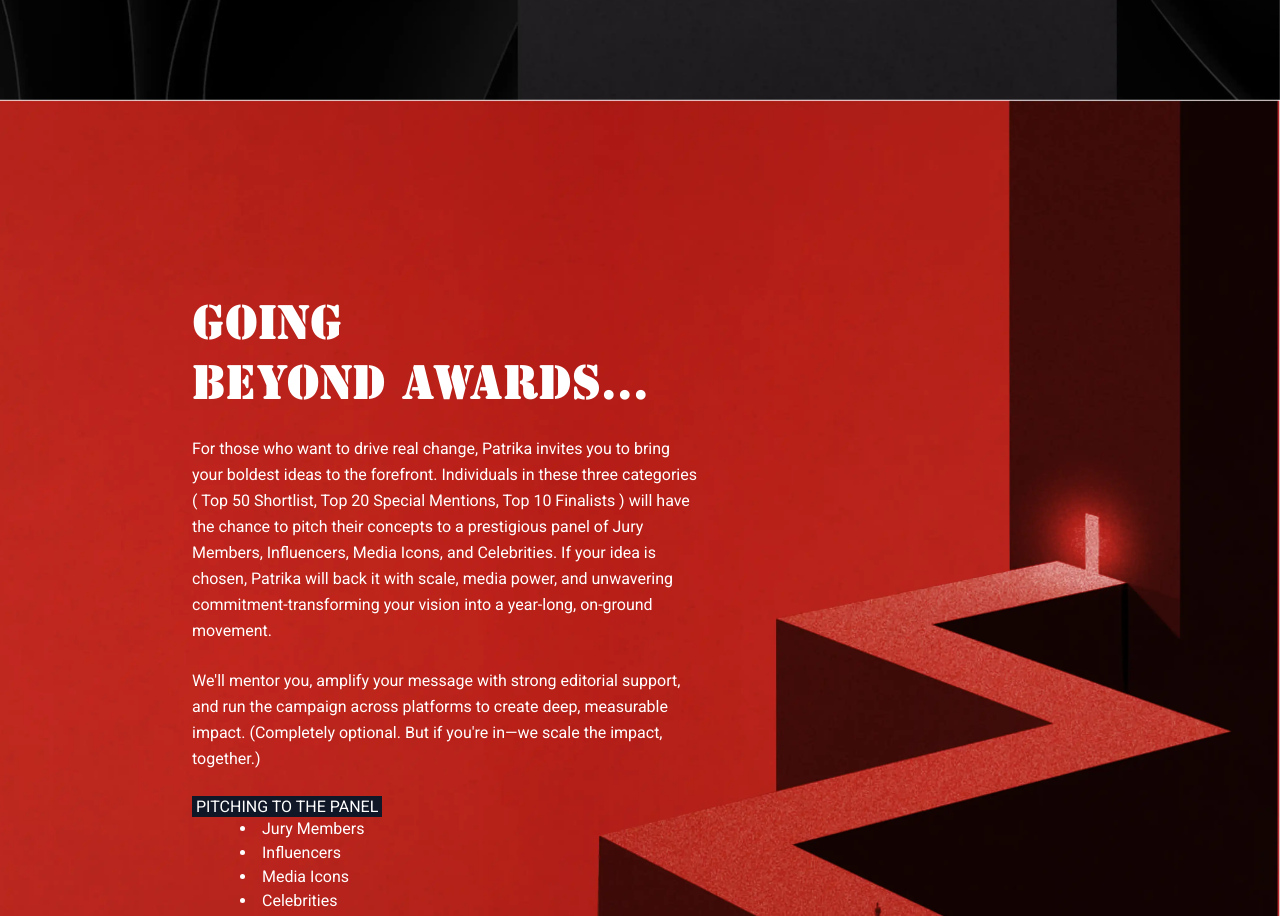
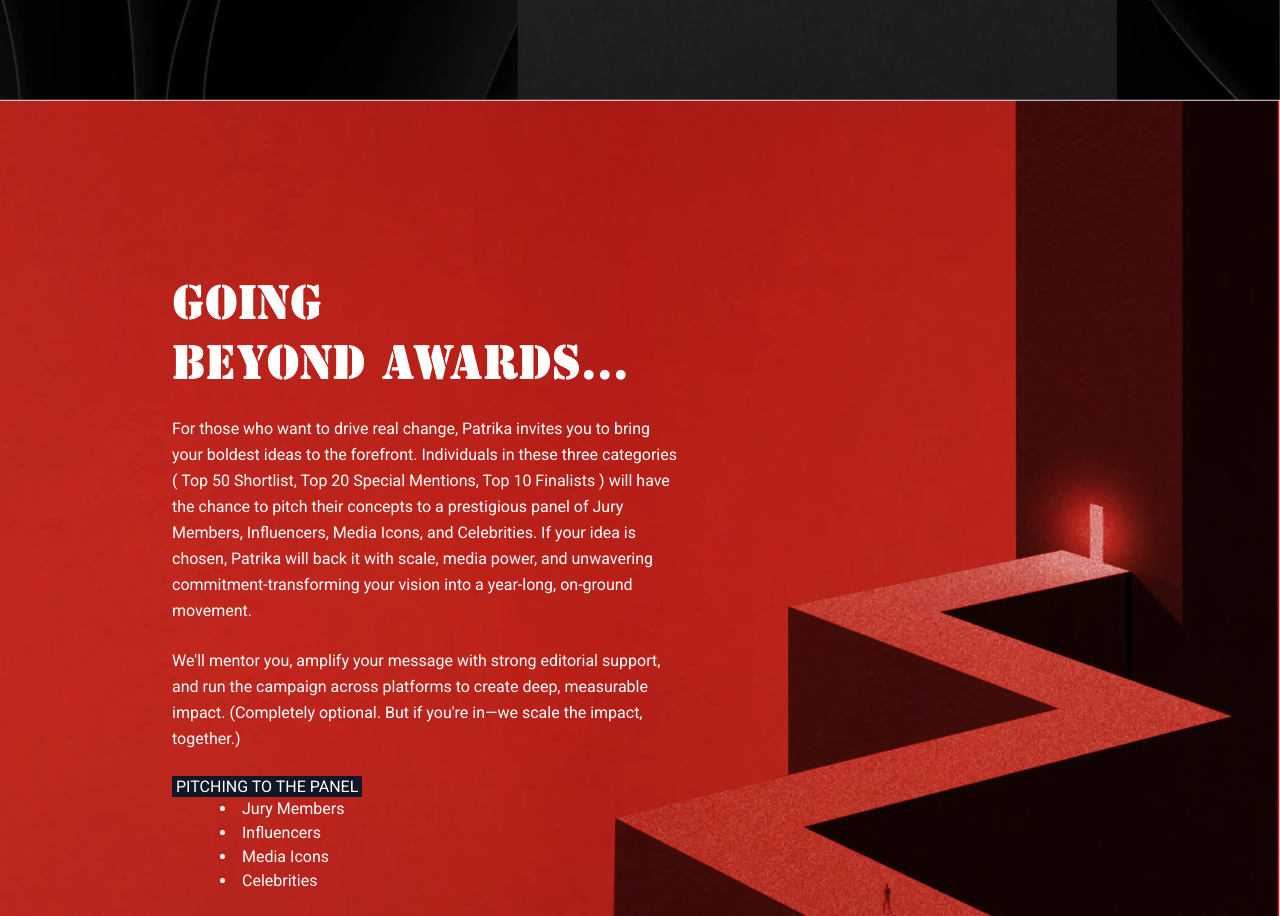
Before and after one commit to guptaharsh13/patrika, a plain HTML site: page index.html in a window 1280 px wide. Shown: the part 3100-4016 px from the top of the page. Drawn offline with nearby package versions, Linux system fonts and the light colour scheme.

Commit message:
fix: beyond
Signed-off-by: Harsh Gupta <hg242322@gmail.com>

```diff
--- a/index.html
+++ b/index.html
@@ -195,7 +195,7 @@
     </section>
 
     <section id="beyond" class="background min-h-screen text-white p-8">
-        <div class="sm:pt-40 pl-5 md:pl-20 lg:pl-40">
+        <div class="sm:pt-35 pl-5 md:pl-15 lg:pl-35">
             <div class="max-w-lg flex flex-col gap-6">
                 <h1 class="font-stencil text-2xl sm:text-3xl md:text-5xl leading-tight">GOING <br> BEYOND AWARDS...</h1>
                 <p class="text-sm md:text-base leading-relaxed">For those who want to drive real change, Patrika invites
```
